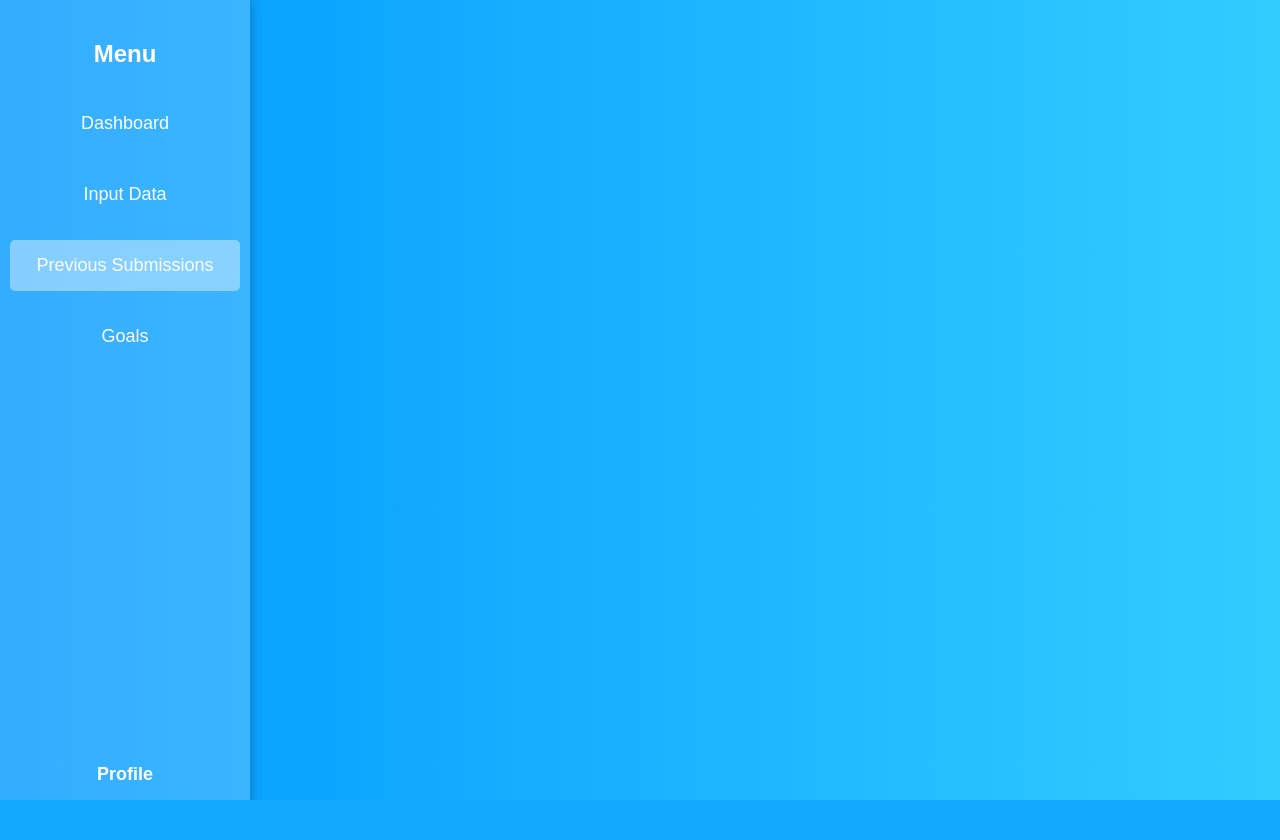
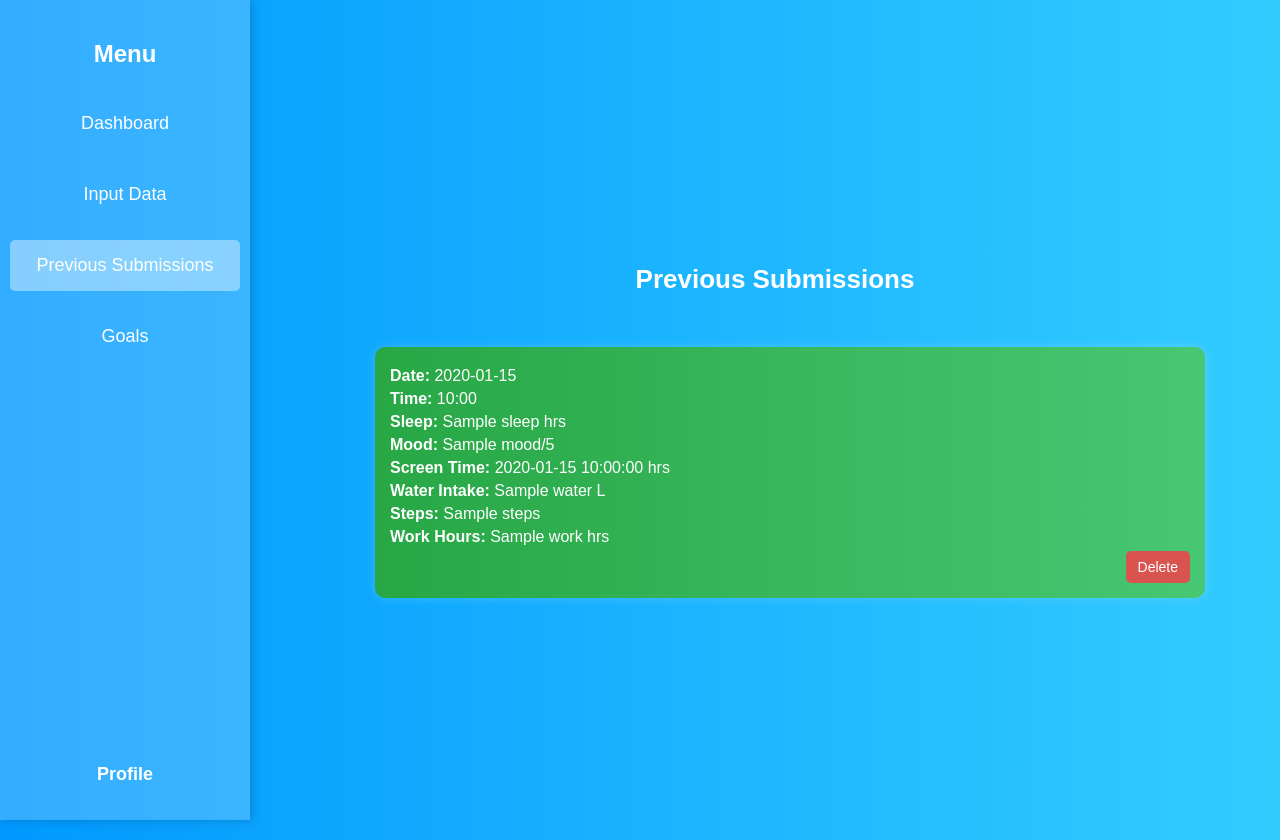
Before and after one commit to PluvioXO/Prog-2-CW, a Python web app: template templates/components/previous_inputs.html in a window 1280 px wide. Before the commit the page ends 800 px from the top, so only its background shows below. Run offline with Jinja, Linux system fonts and the light colour scheme; the template is opened without the code that fills it: most values are stand-ins (such as "Sample title", 1, 10 or a date in 2020).

Commit message:
Added previous submission tab with options to edit and delete function in java atm so can have a confirm window first need to sort styling as doesn't line up at the moment especially on half screen.

```diff
--- a/static/css/previous_inputs.css
+++ b/static/css/previous_inputs.css
@@ -56,11 +56,158 @@
 
 .main-container {
     padding: 20px;
-    text-align: center;
     margin-left: 270px;
     width: calc(100% - 270px);
     display: flex;
-    justify-content: center;
     flex-direction: column;
     align-items: center;
+    position: relative;
+    justify-content: center;
+    min-height: 100vh;
 }
+
+.main-container h1 {
+    position: sticky;
+    top: 0;
+    width: 100%;
+    text-align: center;
+    padding: 15px 0;
+    font-size: 26px;
+    font-weight: bold;
+    z-index: 1000;
+}
+
+.entries-container {
+    width: 90%;
+    max-width: 800px;
+    margin-top: 20px;
+}
+
+.entry {
+    background: linear-gradient(to right, #28a745, #48c774);
+    padding: 15px;
+    margin-bottom: 10px;
+    border-radius: 10px;
+    text-align: left;
+    width: 100%;
+    box-shadow: 0 0 10px rgba(255, 255, 255, 0.2);
+}
+
+.entry p {
+    margin: 5px 0;
+    font-size: 16px;
+}
+
+.buttons {
+    display: flex;
+    justify-content: flex-end;
+    gap: 10px;
+}
+
+.edit-btn, .delete-btn {
+    padding: 8px 12px;
+    border: none;
+    border-radius: 5px;
+    cursor: pointer;
+    font-size: 14px;
+}
+
+.edit-btn {
+    background-color: #f0ad4e;
+    color: white;
+}
+
+.edit-btn:hover {
+    background-color: #ec971f;
+}
+
+.delete-btn {
+    background-color: #d9534f;
+    color: white;
+}
+
+.delete-btn:hover {
+    background-color: #c9302c;
+}
+
+.hidden {
+    display: none;
+}
+
+#edit-form-container {
+    position: absolute;
+    top: 50%;
+    left: 50%;
+    transform: translate(-50%, -50%);
+    background: linear-gradient(to right, #28a745, #48c774);
+    padding: 25px;
+    border-radius: 12px;
+    box-shadow: 0 4px 10px rgba(0, 0, 0, 0.3);
+    max-width: 500px;
+    width: 80%;
+    text-align: left;
+    z-index: 1000;
+}
+
+#edit-form-container h2 {
+    text-align: center;
+    color: #333;
+}
+
+#edit-form input,
+#edit-form select {
+    width: calc(100% + 20px);
+    margin-left: -10px;
+    padding: 12px;
+    font-size: 16px;
+    border: 2px solid #ccc;
+    border-radius: 8px;
+    background: white;
+}
+
+.form-buttons {
+    display: flex;
+    justify-content: space-between;
+    margin-top: 15px;
+}
+
+.form-buttons button {
+    flex: 1;
+    padding: 10px;
+    font-size: 16px;
+    border: none;
+    cursor: pointer;
+    border-radius: 10px;
+    transition: 0.3s;
+}
+
+button[type="submit"] {
+    background-color: #28a745;
+    color: white;
+    margin-right: 10px;
+}
+
+button[type="button"] {
+    background-color: #dc3545;
+    color: white;
+}
+
+button:hover {
+    opacity: 0.85;
+}
+
+@media (max-width: 768px) {
+    #edit-form-container {
+        width: 90%;
+        max-width: 400px;
+    }
+
+    .form-buttons {
+        flex-direction: column;
+    }
+
+    .form-buttons button {
+        width: 100%;
+        margin-bottom: 10px;
+    }
+}
--- a/static/js/previous_inputs.js
+++ b/static/js/previous_inputs.js
@@ -0,0 +1,25 @@
+function editEntry(created_at, sleep, mood, screenTime, water, steps, work) {
+    console.log("Editing entry:", created_at);
+
+    document.getElementById("edit-form-container").classList.remove("hidden");
+    document.querySelector(".entries-container").classList.add("hidden");
+
+    document.getElementById("edit-entry-id").value = entryID;
+    document.getElementById("edit-sleep").value = sleep;
+    document.getElementById("edit-mood").value = mood;
+    document.getElementById("edit-screen-time").value = screenTime;
+    document.getElementById("edit-water").value = water;
+    document.getElementById("edit-steps").value = steps;
+    document.getElementById("edit-work").value = work;
+}
+
+function cancelEdit() {
+    document.getElementById("edit-form-container").classList.add("hidden");
+    document.querySelector(".entries-container").classList.remove("hidden");
+}
+
+function confirmDelete(entryID) {
+    if (confirm("Are you sure you want to delete this entry?")) {
+        //code to delete/redirect
+    }
+}
--- a/templates/components/previous_inputs.html
+++ b/templates/components/previous_inputs.html
@@ -5,7 +5,7 @@
     <meta name="viewport" content="width=device-width, initial-scale=1">
     <link rel="stylesheet" href="{{ url_for('static', filename='css/previous_inputs.css') }}">
     <script src="{{ url_for('static', filename='js/previous_inputs.js') }}"></script>
-    <title>Document</title>
+    <title>Previous Submissions</title>
 </head>
 <body>
     <div class="sidebar">
@@ -16,10 +16,67 @@
         <a href="{{ url_for('goals') }}" class="nav-link">Goals</a>
         <a href="{{ url_for('profile') }}" class="nav-link profile-link">Profile</a>
     </div>
+    <div class="main-container">
+        <h1>Previous Submissions</h1>
+        <div class="entries-container">
+            {% for entry in submissions %}
+                {% set entry_date = entry['created_at'][:10] %}
+                {% set entry_time = entry['created_at'][11:16] %}
+                <div class="entry">
+                    <p><strong>Date:</strong> {{ entry_date }}</p>
+                    <p><strong>Time:</strong> {{ entry_time }}</p>
+                    <p><strong>Sleep:</strong> {{ entry['sleep'] }} hrs</p>
+                    <p><strong>Mood:</strong> {{ entry['mood'] }}/5</p>
+                    <p><strong>Screen Time:</strong> {{ entry['screenTime'] }} hrs</p>
+                    <p><strong>Water Intake:</strong> {{ entry['water'] }} L</p>
+                    <p><strong>Steps:</strong> {{ entry['steps'] }}</p>
+                    <p><strong>Work Hours:</strong> {{ entry['work'] }} hrs</p>
 
-    <div class="main-container">
-
+                    <div class="buttons">
+                        {% if entry_date == today %}
+                            <button class="edit-btn" onclick="editEntry('{{ entry['created_at'] }}', '{{ entry['sleep'] }}', '{{ entry['mood'] }}', '{{ entry['screenTime'] }}', '{{ entry['water'] }}', '{{ entry['steps'] }}', '{{ entry['work'] }}')">Edit</button>
+                        {% endif %}
+                        <button class="delete-btn" onclick="confirmDelete({{ entry['entryID'] }})">Delete</button>
+                    </div>
+                </div>
+            {% endfor %}
+        </div>
     </div>
 
+    <div id="edit-form-container" class="hidden">
+            <h2>Edit Entry</h2>
+            <form action="{{ url_for('submit_edited_entry') }}" method="POST" id="edit-form">
+                <input type="hidden" name="entryID" id="edit-entry-id">
+
+                <label for="edit-sleep">Sleep (Hours):</label>
+                <input type="number" id="edit-sleep" min="0" max="24" step="0.1" required>
+
+                <label for="edit-mood">Mood:</label>
+                <select id="edit-mood">
+                    <option value="1">1 Sad</option>
+                    <option value="2">2</option>
+                    <option value="3">3 Neutral</option>
+                    <option value="4">4</option>
+                    <option value="5">5 Happy</option>
+                </select>
+
+                <label for="edit-screen-time">Screen Time (Hours):</label>
+                <input type="number" id="edit-screen-time" min="0" max="24" step="0.1" required>
+
+                <label for="edit-water">Water Intake (Liters):</label>
+                <input type="number" id="edit-water" min="0" max="20" step="0.1" required>
+
+                <label for="edit-steps">Daily Steps:</label>
+                <input type="number" id="edit-steps" min="0" max="100000" step="1" required>
+
+                <label for="edit-work">Hours of Meaningful Work:</label>
+                <input type="number" id="edit-work" min="0" max="24" step="0.1" required>
+
+                <div class="form-buttons">
+                    <button type="button" onclick="cancelEdit()">Cancel</button>
+                    <button type="submit">Save Changes</button>
+                </div>
+            </form>
+        </div>
 </body>
 </html>
```
Also changed, not shown: App.py (+19 -2 lines).
